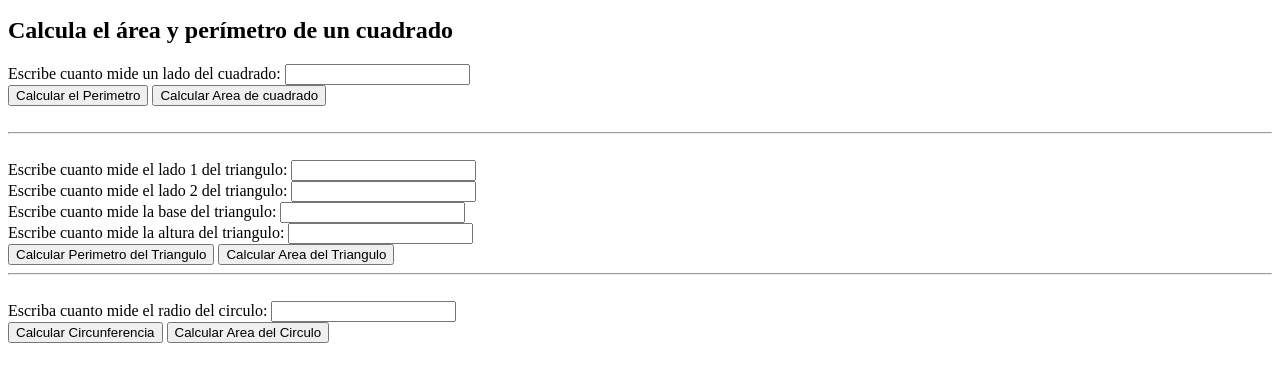
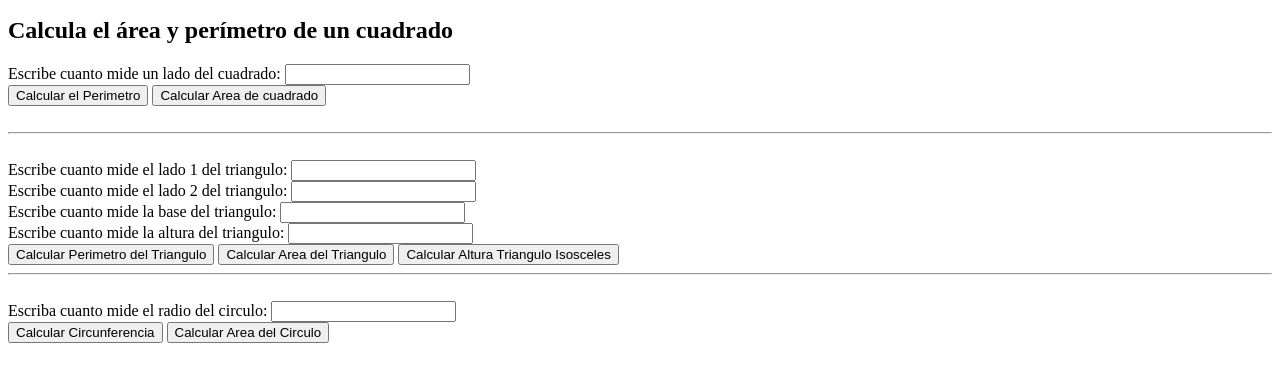
Before and after one commit to ingramirezrivera/curso-practicojavascript, a plain HTML site: page figuras.html in a window 1280 px wide. Shown: the part 101-482 px from the top of the page. Drawn offline with Linux system fonts and the light colour scheme.

Commit message:
Termianando el reto matematico aun sin Css

```diff
--- a/figuras.html
+++ b/figuras.html
@@ -38,6 +38,7 @@
             <br>
             <button type="button" onclick="calcularPerimetroTriangulo()">Calcular Perimetro del Triangulo</button>
             <button type="button" onclick="calcularAreaTriangulo()">Calcular Area del Triangulo</button>
+            <button type="button" onclick="calcularAlturaTrianguloIso()">Calcular Altura Triangulo Isosceles</button>
             <br>
         </form>
         <hr>
--- a/figuras.js
+++ b/figuras.js
@@ -238,6 +238,25 @@ function calcularAreaTriangulo(){
 
 }
 
+function calcularAlturaTrianguloIso(){
+    const input1 = document.getElementById("inputLado1Triangulo");
+    const value1 = parseInt(input1.value);
+    const input2 = document.getElementById("inputLado2Triangulo");
+    const value2 = parseInt(input2.value);
+    const input3 = document.getElementById("inputBaseTraingulo")
+    const value3 = parseInt(input3.value);
+
+    if (value1 != value2  ){
+        console.error("Los lados 1 y 2 no son iguales")
+        alert("Para calcular la altura los lados deben 1 y 2 deben ser iguales ")
+
+    }else{
+        const altura = parseInt((Math.sqrt((Math.pow(value1,2))-(Math.pow(value3,2)/2))));
+        alert("La altura del Triangulo Isosceles es: " + altura + "cms");
+
+    }
+}
+
 //Cálculo de circulo
 
 function calcularCircunferencia(){
```
